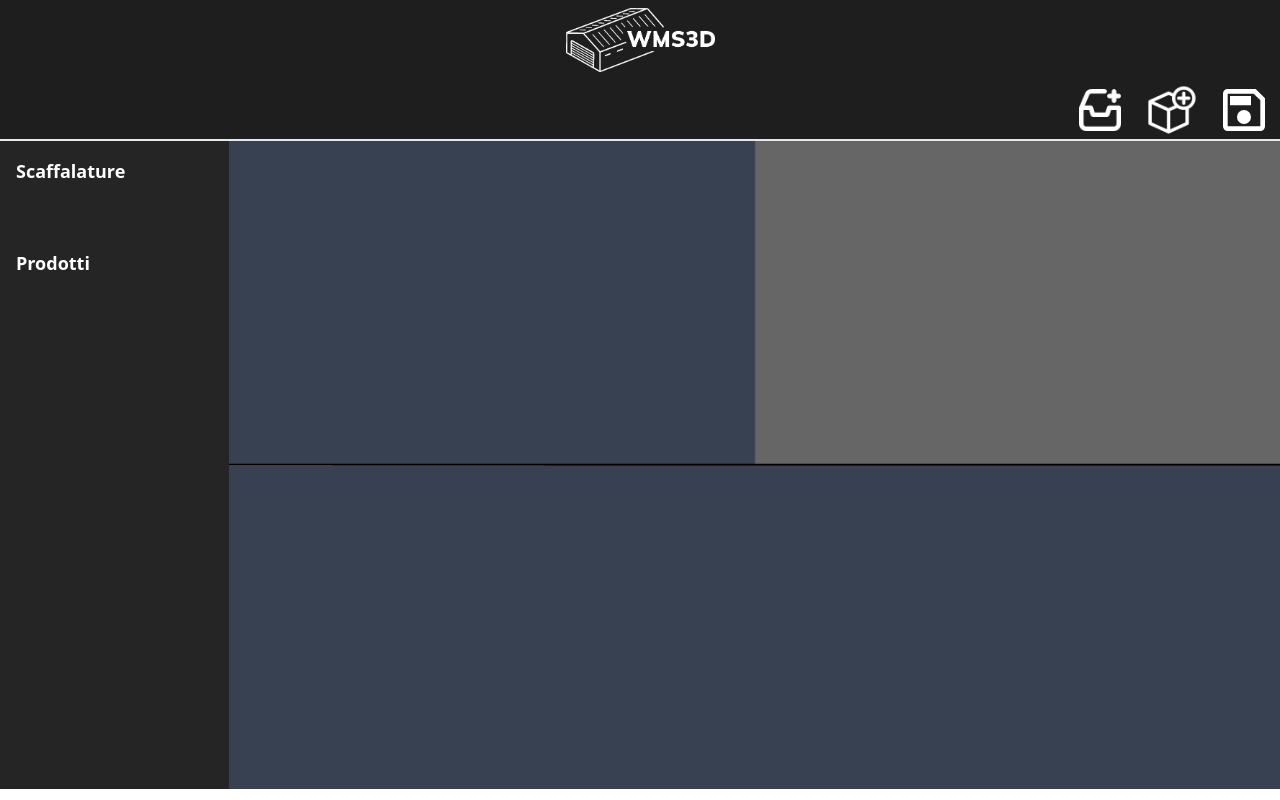
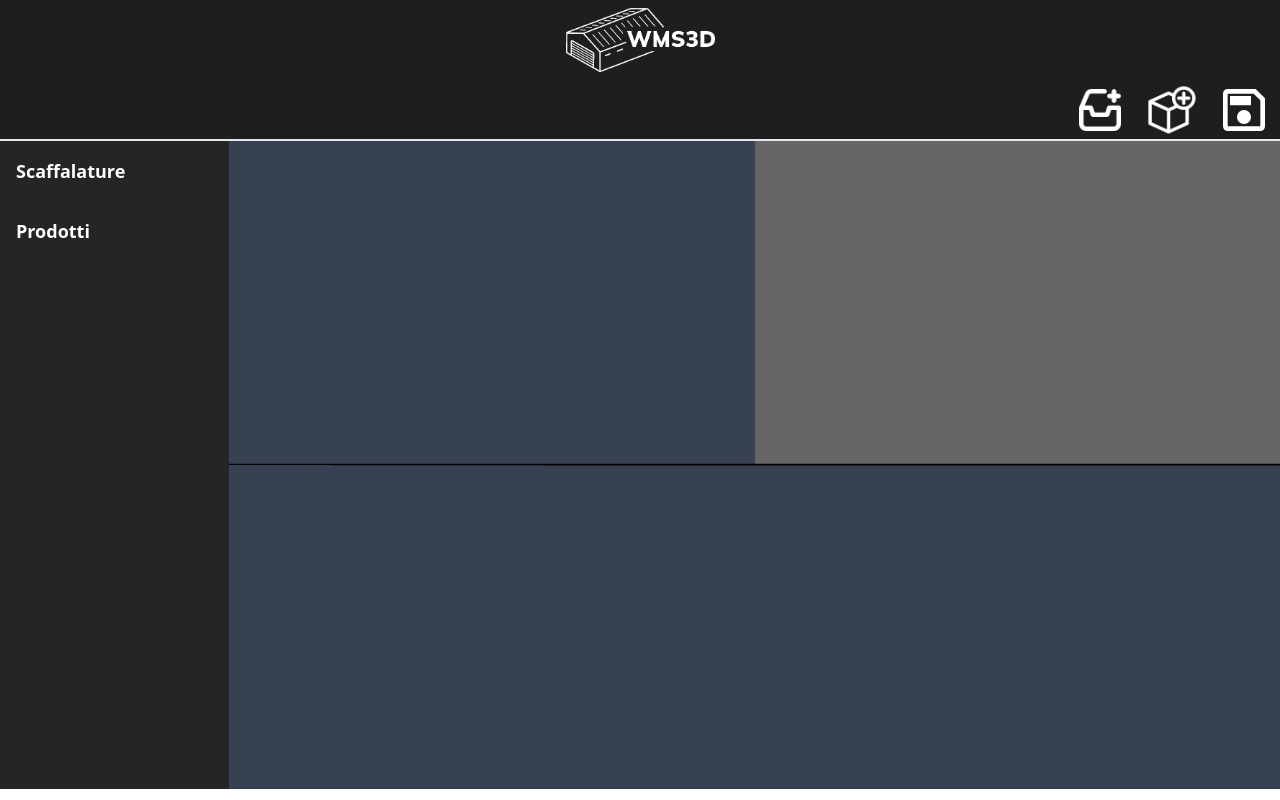
Before and after one commit to Avant-Garde-Software-Engineering/PoC_revised, a Next.js app: page / in a window 1280 px wide. Both pictures are taken after typing "5", "5", "5" into the empty fields and a click on the input "Crea". Built offline with nearby package versions, Linux system fonts and the light colour scheme.

Commit message:
Update sidebar.jsx

```diff
--- a/components/sidebar.jsx
+++ b/components/sidebar.jsx
@@ -23,7 +23,7 @@ export default function Sidebar() {
   };
 
   return (
-    <div className="overflow-y-scroll w-[17em] bg-dark p-[1em] flex flex-col gap-y-[2em] max-[768px]:order-1 max-[768px]:w-[100%]">
+    <div className="overflow-y-scroll w-[17em] bg-dark p-[1em] flex flex-col gap-y-[1em] max-[768px]:order-1 max-[768px]:w-[100%]">
       <h2 className='text-lg font-semibold'>Scaffalature</h2>
       <ul>
         {shelves.map((shelf) => (
```
